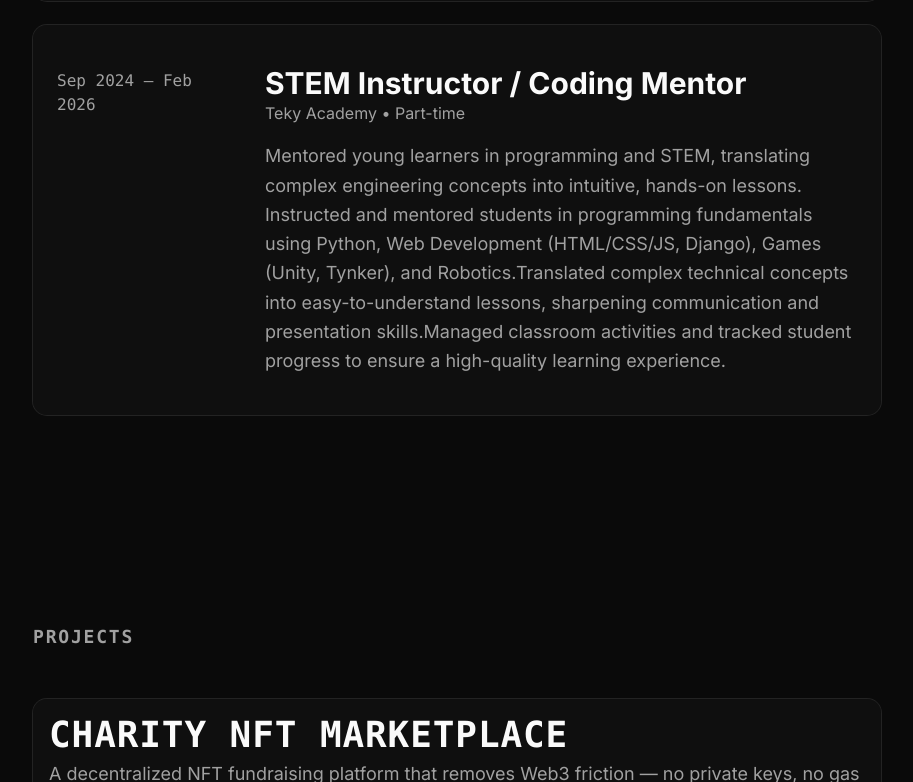
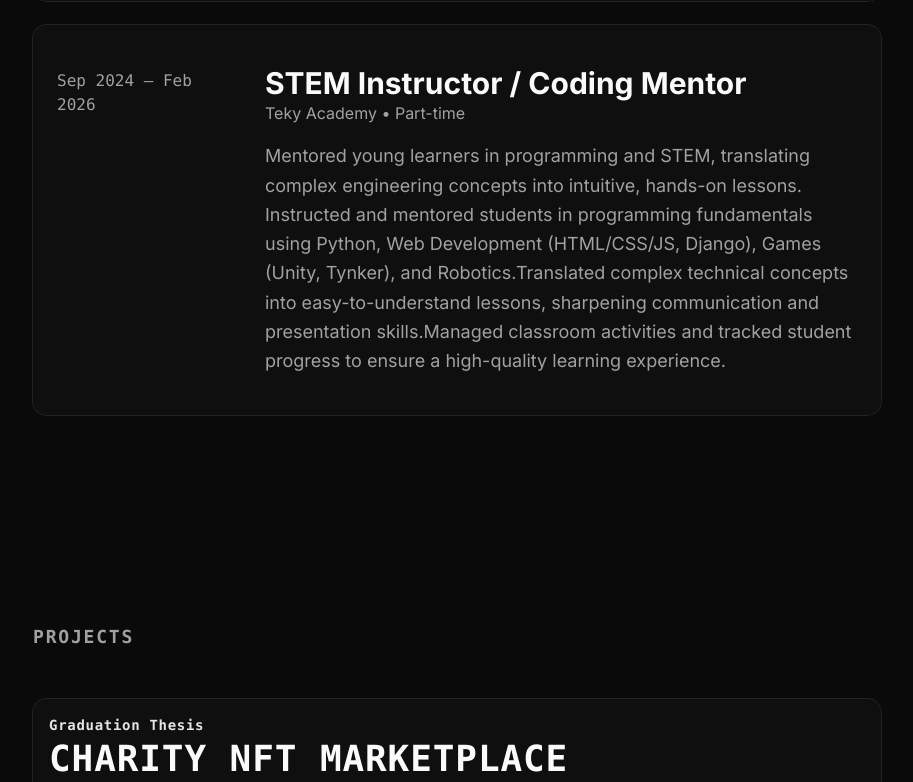
Before and after one commit to HaiBang1010/Portfolio, a Next.js app: page / in a window 1280 px wide. Shown: the part 2018-2800 px from the top of the page, without its empty margins (183-1096 px from the left). Built offline with nearby package versions, Linux system fonts and the light colour scheme.

Commit message:
update: update project subtitle

```diff
--- a/src/components/Projects.tsx
+++ b/src/components/Projects.tsx
@@ -1,7 +1,7 @@
 "use client";
 
 import { motion } from "framer-motion";
-import { Github } from "lucide-react";
+import { Github, Calendar, User } from "lucide-react"; // Thêm icon cho sinh động
 import { projects } from "@/data/projects";
 import {
   Card,
@@ -34,15 +34,34 @@ export default function Projects() {
             viewport={{ once: true, margin: "-100px" }}
             transition={{ duration: 0.6, delay: index * 0.1 }}
           >
-            <Card className="bg-card/40 hover:border-foreground/20 transition-colors">
-              <CardHeader>
-                <CardTitle className="text-3xl md:text-4xl font-bold font-mono tracking-wide">
-                  {project.title.toUpperCase()}
-                </CardTitle>
-                <CardDescription className="text-base md:text-lg leading-relaxed">
+            <Card className="bg-card/40 hover:border-foreground/20 transition-colors overflow-hidden">
+              <CardHeader className="pb-4">
+                <div className="flex flex-col gap-1">
+                  {/* Hiển thị Subtitle phía trên Title */}
+                  <span className="text-primary font-mono text-sm font-semibold tracking-wider">
+                    {project.subtitle}
+                  </span>
+
+                  <CardTitle className="text-3xl md:text-4xl font-bold font-mono tracking-wide">
+                    {project.title.toUpperCase()}
+                  </CardTitle>
+
+                  {/* Hiển thị Period và Role */}
+                  <div className="flex flex-wrap items-center gap-x-4 gap-y-2 mt-2 text-sm text-muted-foreground font-mono">
+                    <span className="flex items-center gap-1.5">
+                      <Calendar className="w-4 h-4" /> {project.period}
+                    </span>
+                    <span className="flex items-center gap-1.5">
+                      <User className="w-4 h-4" /> {project.role}
+                    </span>
+                  </div>
+                </div>
+
+                <CardDescription className="text-base md:text-lg leading-relaxed mt-4">
                   {project.description}
                 </CardDescription>
               </CardHeader>
+
               <CardContent className="flex flex-col gap-6">
                 <div className="flex flex-wrap gap-2">
                   {project.techStack.map((tech) => (
@@ -59,7 +78,7 @@ export default function Projects() {
                 <div className="flex items-center gap-4">
                   <Button asChild variant="outline" size="lg" className="rounded-full">
                     <a href={project.github} target="_blank" rel="noreferrer">
-                      <Github /> Source Code
+                      <Github className="mr-2 h-5 w-5" /> Source Code
                     </a>
                   </Button>
                 </div>
```
